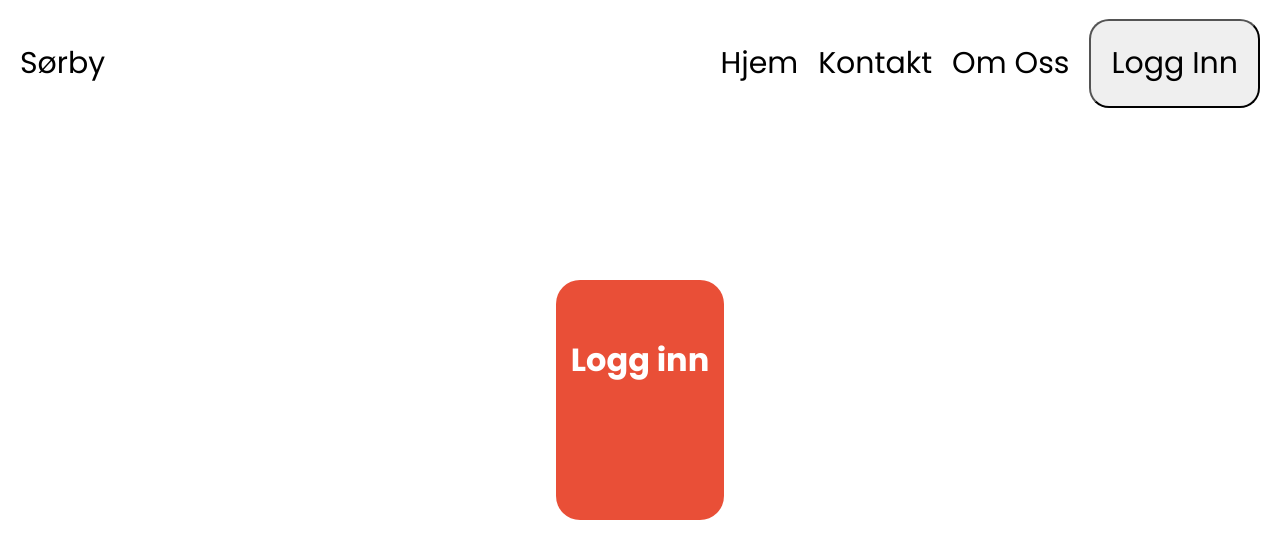
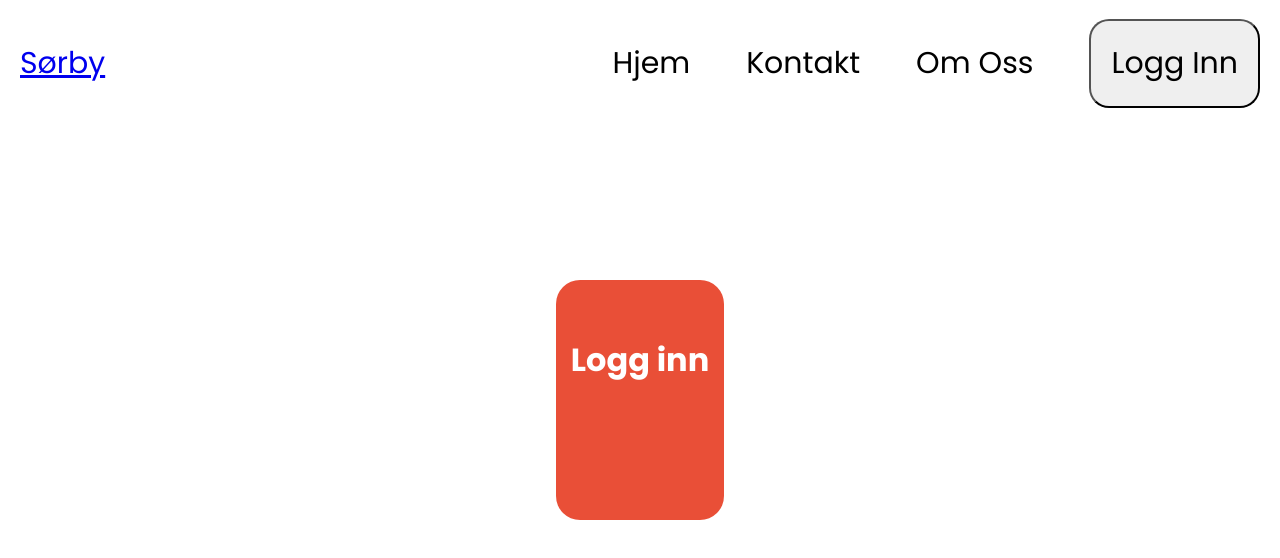
Before and after one commit to DanielJSorby/lodde, a SvelteKit app in the folder my-app/: page /logg-inn in a window 1280 px wide. Shown: the top 558 px of the page. Built offline with nearby package versions, Linux system fonts and the light colour scheme.

Commit message:
Lag kommentarer

```diff
--- a/my-app/src/components/navbar.svelte
+++ b/my-app/src/components/navbar.svelte
@@ -1,24 +1,32 @@
 <script>
     import { onMount } from 'svelte';
 
+    // Initialiserer variabler for å spore siste scroll-posisjon og synligheten til navbar
     let lastScrollTop = 0;
     let navbarVisible = true;
 
+    // Funksjon for å sjekke brukerens scroll-retning
     const checkScroll = () => {
+        // Henter nåværende scroll-posisjon
         let st = window.pageYOffset || document.documentElement.scrollTop;
+        // Skjuler navbar hvis brukeren scroller nedover, viser den hvis oppover
         if (st > lastScrollTop){
             navbarVisible = false;
         } else {
             navbarVisible = true;
         }
+        // Oppdaterer siste kjente scroll-posisjon, resetter til 0 hvis negativ
         lastScrollTop = st <= 0 ? 0 : st;
     };
 
+    // Kjører når komponenten er montert
     onMount(() => {
+        // Legger til scroll-event listener hvis window-objektet er tilgjengelig
         if (typeof window !== 'undefined') {
             window.addEventListener('scroll', checkScroll);
         }
 
+        // Fjerner event listener når komponenten demonteres
         return () => {
             if (typeof window !== 'undefined') {
                 window.removeEventListener('scroll', checkScroll);
@@ -26,15 +34,18 @@
         };
     });
 
+    // Prop for å styre om dark mode er aktivert
     export let darkmode = false;
+    // Dynamisk klasse basert på darkmode-prop
     $: darkClass = darkmode ? 'dark' : '';
 
+    // Prop for å styre om brukeren er logget inn
     export let loggedIn = false;
 </script>
 
 
 <div class="navbar {darkClass}" class:hide={!navbarVisible}>
-    <div class="logo">Sørby</div>
+    <a href="/"><div class="logo">Sørby</div></a>
     <div class="nav-links">
         <ul>
             <li><a href="/">Hjem</a></li>
@@ -88,7 +99,7 @@
     }
 
     .nav-links ul li {
-        margin-right: 20px;
+        margin-right: 56px;
     }
 
     .nav-links ul li a {
--- a/my-app/src/routes/logg-inn/+page.svelte
+++ b/my-app/src/routes/logg-inn/+page.svelte
@@ -1,24 +1,24 @@
 <script>
-    import Navbar from '../../components/navbar.svelte';
-    import '../../global.css'
+    import Navbar from '../../components/navbar.svelte'; // Importerer Navbar-komponenten
+    import '../../global.css' // Importerer globale stiler
 
-    // Din funksjon for pålogging
+    // Din funksjon for pålogging via Google
     function onSignIn(googleUser) {
-        var profile = googleUser.getBasicProfile();
-        console.log('ID: ' + profile.getId()); // Do not send to your backend! Use an ID token instead.
-        console.log('Name: ' + profile.getName());
-        console.log('Image URL: ' + profile.getImageUrl());
-        console.log('Email: ' + profile.getEmail()); // This is null if the 'email' scope is not present.
+        var profile = googleUser.getBasicProfile(); // Henter brukerens profilinformasjon
+        console.log('ID: ' + profile.getId()); // Logger brukerens ID (bør ikke sendes til backend direkte)
+        console.log('Name: ' + profile.getName()); // Logger brukerens navn
+        console.log('Image URL: ' + profile.getImageUrl()); // Logger URL til brukerens profilbilde
+        console.log('Email: ' + profile.getEmail()); // Logger brukerens e-postadresse (null hvis 'email'-scope ikke er tilgjengelig)
     }
 
-    // Kjører kode når komponenten er montert i DOM
+    // Importerer onMount fra Svelte for å kjøre kode etter komponenten er montert
     import { onMount } from 'svelte';
     onMount(() => {
-        const script = document.createElement('script');
-        script.src = 'https://apis.google.com/js/platform.js';
-        script.async = true;
-        script.defer = true;
-        document.body.appendChild(script);
+        const script = document.createElement('script'); // Oppretter et nytt script-element
+        script.src = 'https://apis.google.com/js/platform.js'; // Angir kilden til Google's platform.js
+        script.async = true; // Setter scriptet til å laste asynkront
+        script.defer = true; // Setter scriptet til å utsette utførelsen til etter at HTML-dokumentet er parset
+        document.body.appendChild(script); // Legger script-elementet til i dokumentets body
     });
 </script>
 
```
Lines whose indentation alone changed are shown as unchanged.
